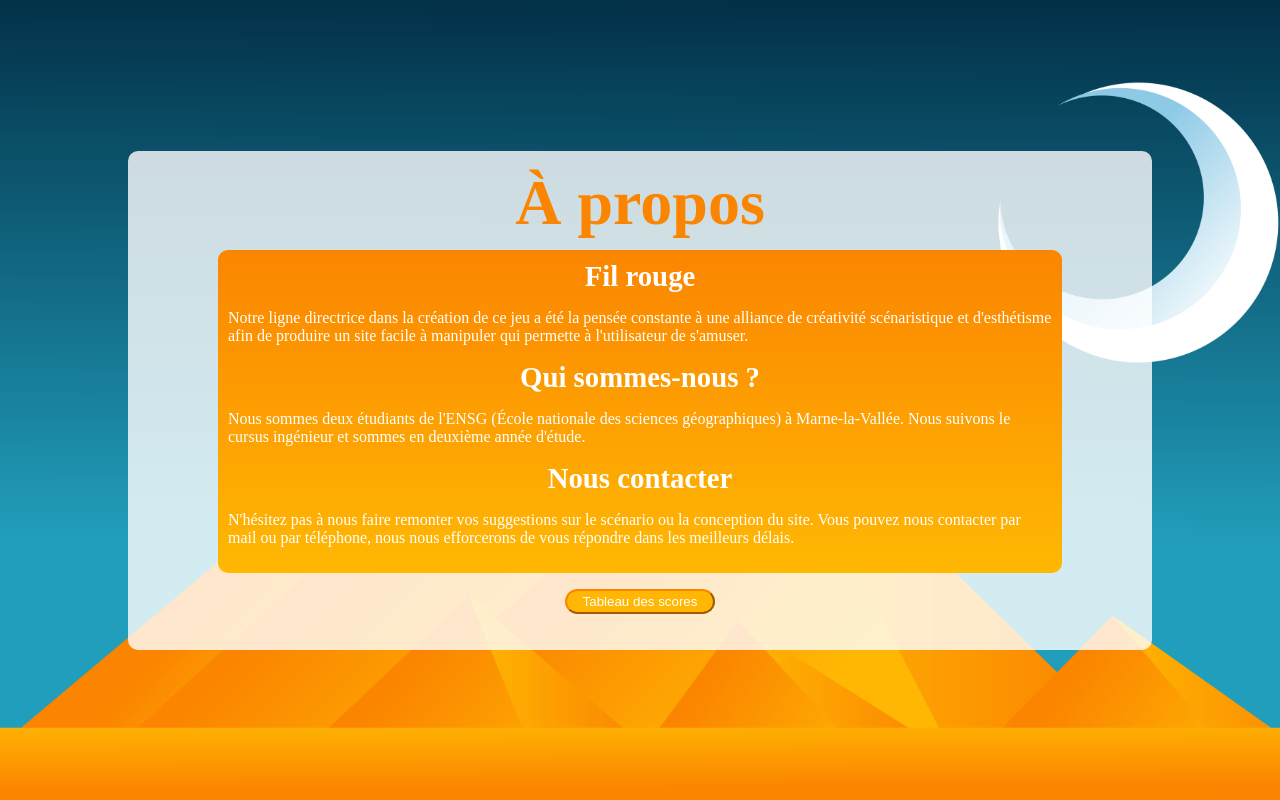
After one commit to Axelle-Ga/Projet_WEB, a PHP site: page /apropos.php in a window 1280 px wide. The commit adds this page. Run offline with PHP 8.4, Linux system fonts and the light colour scheme; data that the repository does not hold is empty.

Commit message:
création pages apropos halloffame + css modifié

```diff
--- /dev/null
+++ b/apropos.php
@@ -0,0 +1,46 @@
+<!DOCTYPE html>
+<html lang="fr">
+  <head>
+    <meta charset="UTF-8">
+    <title>À propos de notre EscapeGame</title>
+    <meta name="viewport" content="width=device-width,initial-scale=1">
+    <link rel="stylesheet" media="screen" href="style.css">
+    <link rel="icon" type="image/png" href="img/favicon.png">
+  </head>
+
+  <body>
+    <a href="index.php" title="Accueil"><i id = "home" class="fas fa-home"></i></a>
+    <div class="cadreContainer_ap">
+      <div class = "cadre_ap">
+        <h1>À propos</h1>
+
+        <div class = "presentation">
+          <h3>Fil rouge</h3>
+          <p align="left">
+          Notre ligne directrice dans la création de ce jeu a été la pensée
+          constante à une alliance de créativité scénaristique et d'esthétisme
+          afin de produire un site facile à manipuler qui permette à l'utilisateur
+          de s'amuser.
+        </p>
+        <h3>Qui sommes-nous ?</h3>
+        <p align="left">
+          Nous sommes deux étudiants de l'ENSG (École nationale des sciences
+          géographiques) à Marne-la-Vallée. Nous suivons le cursus ingénieur et
+          sommes en deuxième année d'étude.
+      </p>
+      <h3>Nous contacter</h3>
+      <p align="left">
+        N'hésitez pas à nous faire remonter vos suggestions sur le scénario ou la
+        conception du site. Vous pouvez nous contacter par mail ou par téléphone,
+        nous nous efforcerons de vous répondre dans les meilleurs délais.
+      </p>
+        </div>
+        <p>
+        <form action="halloffame.php">
+            <button id="tabsco">Tableau des scores</button>
+        </form>
+      </p>
+      </div>
+    </div>
+  <script src="score.js"></script>
+  </body>
--- a/style.css
+++ b/style.css
@@ -16,6 +16,45 @@ html{
 html, body, #map {
     height: 100%;
     width: 100vw;
+}
+
+.presentation{
+    color: white;
+    background: linear-gradient(#FB8500,#ffb803);
+    margin-left: 90px;
+    margin-right: 90px;
+    padding: 10px;
+    border-radius: 10px;
+}
+
+.cadreContainer_ind{
+    width: 100vw;
+    height: 100vh;
+    display: flex;
+    justify-content: center;
+    align-items: center;
+}
+
+.cadre_ind{
+    text-align: center;
+    width: 60%;
+    background-color: rgba(255, 255, 255, 0.8);
+    border-radius: 10px;
+}
+
+.cadreContainer_ap{
+    width: 100vw;
+    height: 100vh;
+    display: flex;
+    justify-content: center;
+    align-items: center;
+}
+
+.cadre_ap{
+    text-align: center;
+    width: 80%;
+    background-color: rgba(255, 255, 255, 0.8);
+    border-radius: 10px;
 }
 
 .cadreContainer{
@@ -40,6 +79,7 @@ html, body, #map {
     margin-right: 90px;
     padding: 10px;
     border-radius: 10px;
+    margin-bottom: 30px;
 }
 
 ol{
@@ -98,7 +138,13 @@ button{
     height: 25px;
     margin-bottom: 20px;
 }
-
+button:hover{
+  background-color:#FF8403;
+  border-color: #E75E00;
+}
+#tabsco{
+  width:150px;
+}
 .jeu{
     height: 100%;
     width: 100%;
```
Also changed, not shown: halloffame.php (added, +30 -0 lines), index.php (+22 -14 lines).
